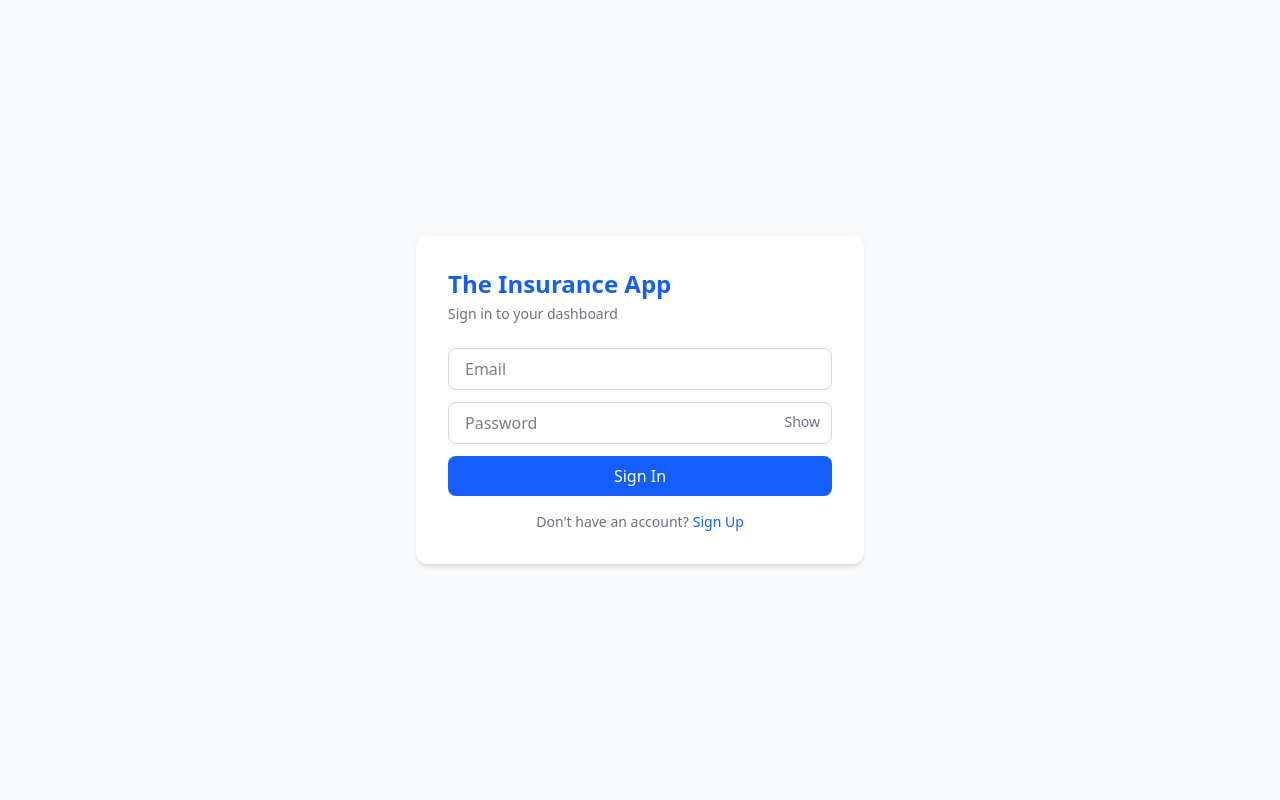
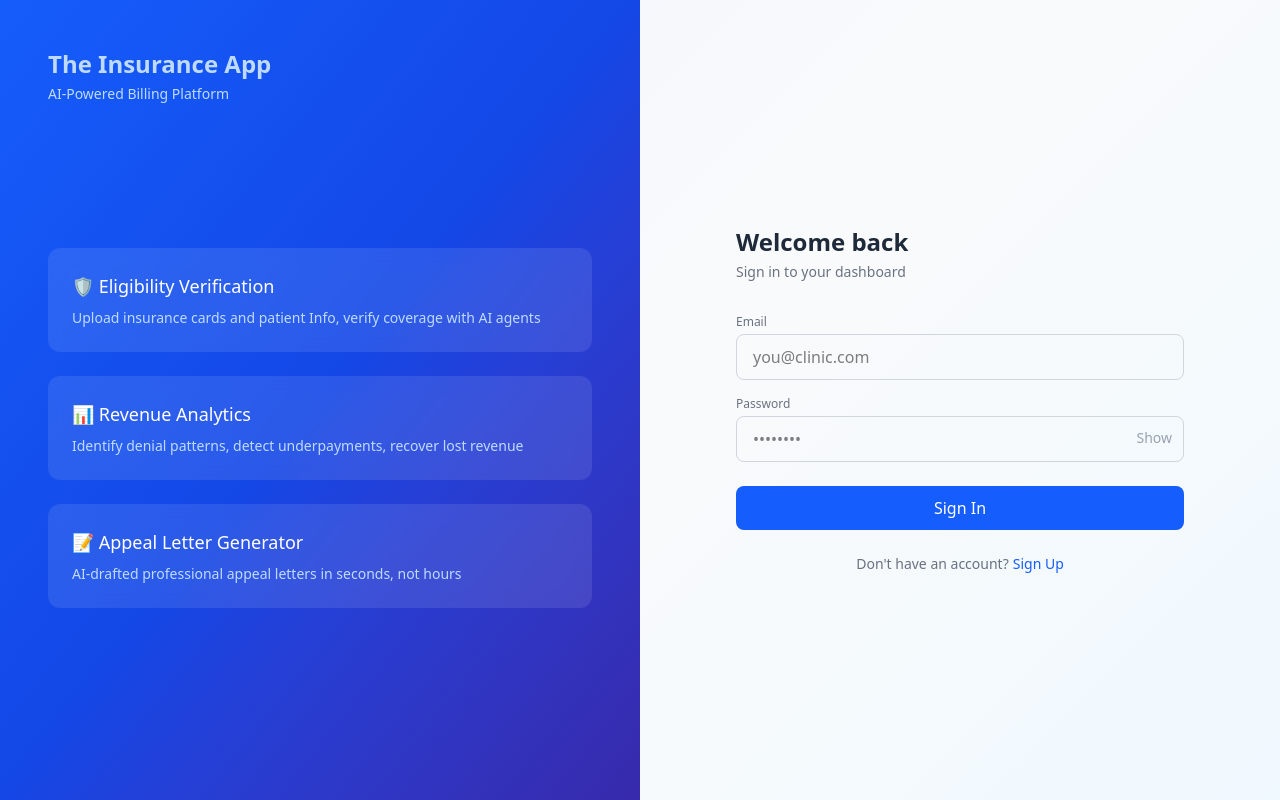
Before and after one commit to pranoydev98/Demo_App_Kyron, a Next.js app in the folder insurance-platform/: page /login in a window 1280 px wide. Built offline with nearby package versions, Linux system fonts and the light colour scheme; no server answers.

Commit message:
Basic UI cleanUp

```diff
--- a/insurance-platform/app/dashboard/page.js
+++ b/insurance-platform/app/dashboard/page.js
@@ -35,7 +35,7 @@ export default function DashboardPage() {
 
   return (
     <div className="min-h-screen bg-gray-50 flex">
-      {/* Sidebar */}
+      {/* Sidebar
       <div className="w-64 bg-white border-r border-gray-200 p-6 flex flex-col">
         <h1 className="text-xl font-bold text-blue-600 mb-1">The Insurance App</h1>
         <p className="text-xs text-gray-400 mb-8">AI Powered Billing Platform</p>
@@ -56,7 +56,32 @@ export default function DashboardPage() {
           <p className="text-xs text-gray-400 mb-2 truncate">{user?.email}</p>
           <button onClick={handleSignOut} className="text-sm text-red-500 hover:text-red-700">Sign Out</button>
         </div>
-      </div>
+      </div> */}
+
+      {/* Sidebar */}
+<div className="w-64 bg-white border-r border-gray-200 flex flex-col">
+  <div className="p-6 border-b border-gray-100">
+    <h1 className="text-xl font-bold text-blue-600">Kyron Medical</h1>
+    <p className="text-xs text-gray-400 mt-0.5">AI-Powered Billing Platform</p>
+  </div>
+
+  <nav className="flex flex-col gap-1 p-4 flex-1">
+    {TABS.map(tab => (
+      <button key={tab.key} onClick={() => setActiveTab(tab.key)}
+        className={`text-left px-3 py-2.5 rounded-lg text-sm font-medium transition flex items-center gap-2 ${
+          activeTab === tab.key ? 'bg-blue-50 text-blue-700' : 'text-gray-600 hover:bg-gray-100'
+        }`}>
+        <span>{tab.icon}</span>
+        {tab.label}
+      </button>
+    ))}
+  </nav>
+
+  <div className="p-4 border-t border-gray-100">
+    <p className="text-xs text-gray-400 mb-2 truncate">{user?.email}</p>
+    <button onClick={handleSignOut} className="text-sm text-red-500 hover:text-red-700 font-medium">Sign Out</button>
+  </div>
+</div>
 
       {/* Main Content */}
       <div className="flex-1 p-8">
--- a/insurance-platform/app/login/page.js
+++ b/insurance-platform/app/login/page.js
@@ -28,39 +28,78 @@ export default function LoginPage() {
   }
 
   return (
-    <div className="min-h-screen bg-gray-50 flex items-center justify-center">
-      <div className="bg-white p-8 rounded-xl shadow-md w-full max-w-md">
-        <h1 className="text-2xl font-bold text-blue-600 mb-1">The Insurance App</h1>
-        <p className="text-gray-500 text-sm mb-6">{isSignUp ? 'Create your account' : 'Sign in to your dashboard'}</p>
+    <div className="min-h-screen flex">
+      {/* Left Panel */}
+      <div className="hidden lg:flex w-1/2 bg-gradient-to-br from-blue-600 via-blue-700 to-indigo-800 p-12 flex-col justify-between">
+        <div>
+          <h1 className="text-2xl font-bold text-blue-200 mb-1">The Insurance App</h1>
+          <p className="text-blue-200 text-sm">AI-Powered Billing Platform</p>
+        </div>
+        <div>
+          <div className="bg-white/10 backdrop-blur rounded-xl p-6 mb-6">
+            <p className="text-white text-lg font-medium mb-2">🛡️ Eligibility Verification</p>
+            <p className="text-blue-200 text-sm">Upload insurance cards and patient Info, verify coverage with AI agents</p>
+          </div>
+          <div className="bg-white/10 backdrop-blur rounded-xl p-6 mb-6">
+            <p className="text-white text-lg font-medium mb-2">📊 Revenue Analytics</p>
+            <p className="text-blue-200 text-sm">Identify denial patterns, detect underpayments, recover lost revenue</p>
+          </div>
+          <div className="bg-white/10 backdrop-blur rounded-xl p-6">
+            <p className="text-white text-lg font-medium mb-2">📝 Appeal Letter Generator</p>
+            <p className="text-blue-200 text-sm">AI-drafted professional appeal letters in seconds, not hours</p>
+          </div>
+        </div>
+        <p className="text-blue-300 text-xs"></p>
+      </div>
 
-        <input type="email" placeholder="Email"
-          className="w-full border border-gray-300 rounded-lg px-4 py-2 mb-3 focus:outline-none focus:ring-2 focus:ring-blue-500"
+      {/* Right Panel */}
+      <div className="flex-1 flex items-center justify-center p-8">
+        <div className="w-full max-w-md">
+          <div className="lg:hidden mb-8">
+            <h1 className="text-2xl font-bold text-blue-600">The Insurance App</h1>
+            <p className="text-gray-400 text-sm">AI-Powered Billing Platform</p>
+          </div>
+
+          <h2 className="text-2xl font-bold text-gray-800 mb-1">{isSignUp ? 'Create your account' : 'Welcome back'}</h2>
+          <p className="text-gray-500 text-sm mb-8">{isSignUp ? 'Get started with "The Insurance App"' : 'Sign in to your dashboard'}</p>
+
+          <div className="flex flex-col gap-4">
+            <div>
+              <label className="text-xs text-gray-500 mb-1 block font-medium">Email</label>
+              <input type="email" placeholder="you@clinic.com"
+                className="w-full border border-gray-300 rounded-lg px-4 py-2.5 focus:outline-none focus:ring-2 focus:ring-blue-500 focus:border-transparent"
                 value={email} onChange={e => setEmail(e.target.value)} />
+            </div>
 
-        <div className="relative mb-3">
-          <input type={showPassword ? 'text' : 'password'} placeholder="Password"
-            className="w-full border border-gray-300 rounded-lg px-4 py-2 focus:outline-none focus:ring-2 focus:ring-blue-500"
+            <div>
+              <label className="text-xs text-gray-500 mb-1 block font-medium">Password</label>
+              <div className="relative">
+                <input type={showPassword ? 'text' : 'password'} placeholder="••••••••"
+                  className="w-full border border-gray-300 rounded-lg px-4 py-2.5 focus:outline-none focus:ring-2 focus:ring-blue-500 focus:border-transparent"
                   value={password} onChange={e => setPassword(e.target.value)} />
                 <button type="button" onClick={() => setShowPassword(!showPassword)}
-            className="absolute right-3 top-2.5 text-sm text-gray-500 hover:text-gray-700">
+                  className="absolute right-3 top-3 text-sm text-gray-400 hover:text-gray-600">
                   {showPassword ? 'Hide' : 'Show'}
                 </button>
               </div>
+            </div>
+          </div>
 
-        {error && <p className="text-red-500 text-sm mb-3">{error}</p>}
+          {error && <p className="text-red-500 text-sm mt-3">{error}</p>}
 
           <button onClick={handleAuth} disabled={loading}
-          className="w-full bg-blue-600 text-white py-2 rounded-lg font-medium hover:bg-blue-700 transition disabled:opacity-50">
-          {loading ? 'Please wait...' : isSignUp ? 'Sign Up' : 'Sign In'}
+            className="w-full bg-blue-600 text-white py-2.5 rounded-lg font-medium hover:bg-blue-700 transition disabled:opacity-50 mt-6">
+            {loading ? 'Please wait...' : isSignUp ? 'Create Account' : 'Sign In'}
           </button>
 
-        <p className="text-center text-sm text-gray-500 mt-4">
+          <p className="text-center text-sm text-gray-500 mt-6">
             {isSignUp ? 'Already have an account?' : "Don't have an account?"}
-          <button onClick={() => setIsSignUp(!isSignUp)} className="text-blue-600 ml-1 hover:underline">
+            <button onClick={() => setIsSignUp(!isSignUp)} className="text-blue-600 ml-1 hover:underline font-medium">
               {isSignUp ? 'Sign In' : 'Sign Up'}
             </button>
           </p>
         </div>
       </div>
+    </div>
   )
 }
```
Lines whose indentation alone changed are shown as unchanged.
